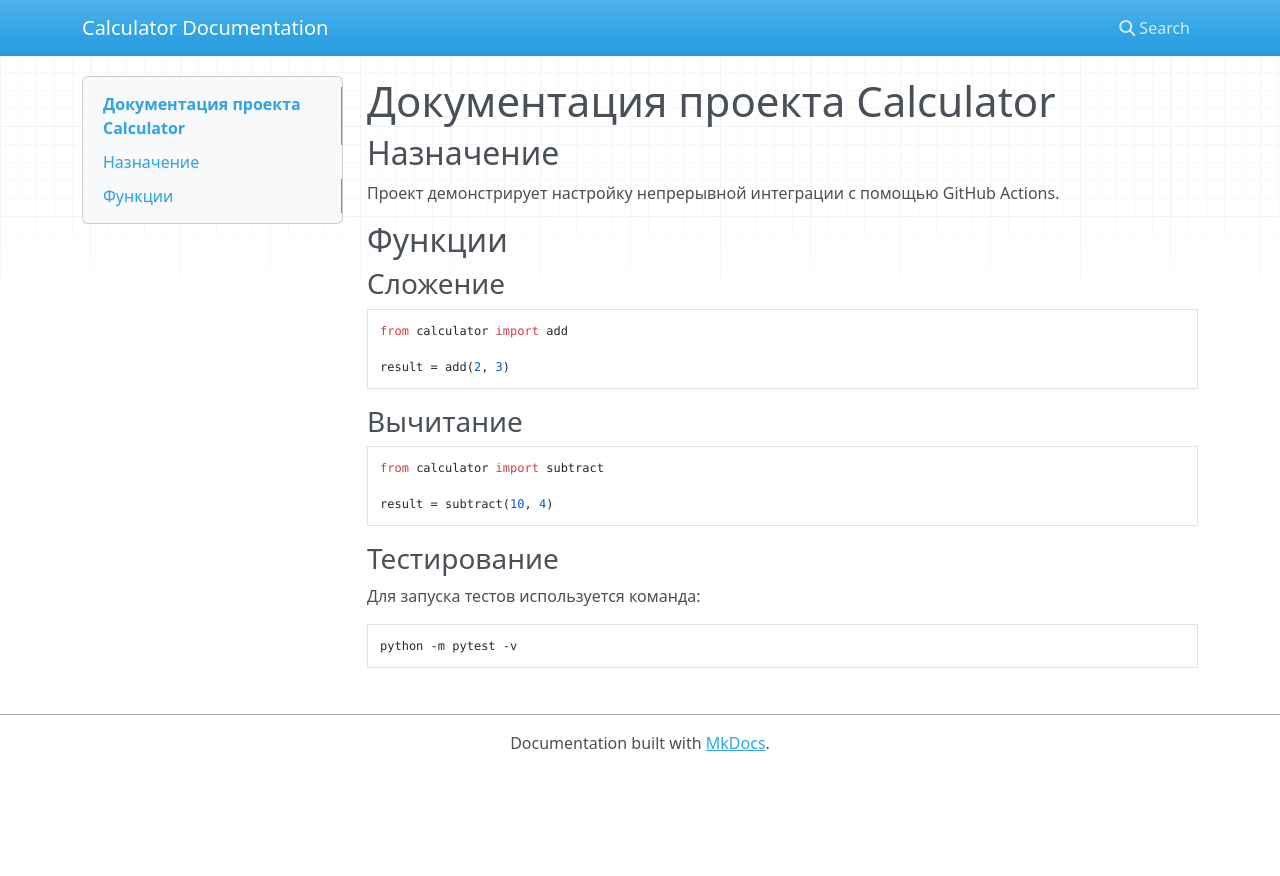
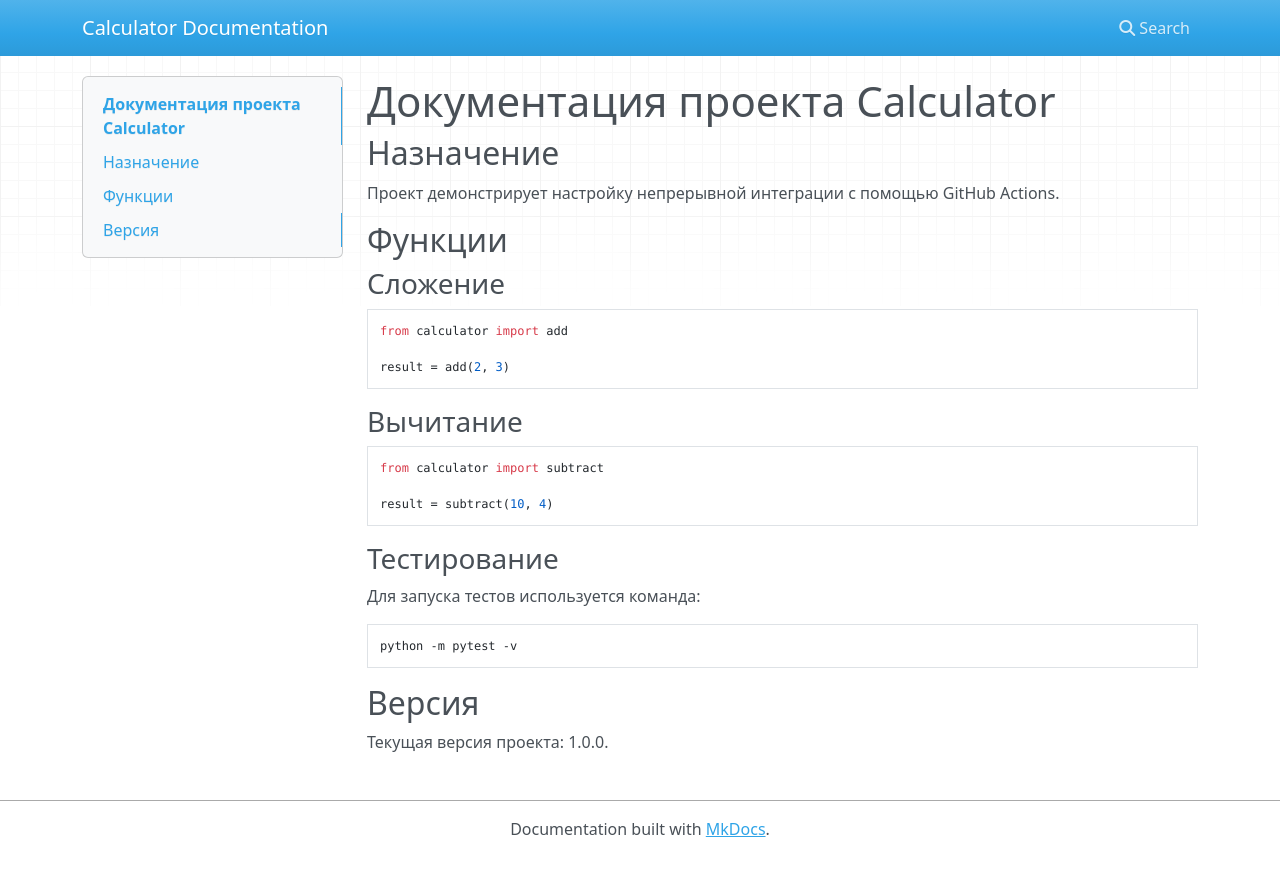
Before and after one commit to qw1zze/Practice2, an MkDocs documentation site: the page built from docs/index.md, in a window 1280 px wide. Shown: the top 876 px of the page. Built offline with MkDocs 1.6.1, drawn with Linux system fonts in a browser that asks for light colours; nearby versions of some CDN libraries.

Commit message:
Update project documentation

````diff
--- a/docs/index.md
+++ b/docs/index.md
@@ -30,3 +30,7 @@ result = subtract(10, 4)
 ```bash
 python -m pytest -v
 ```
+
+## Версия
+
+Текущая версия проекта: 1.0.0.
````
